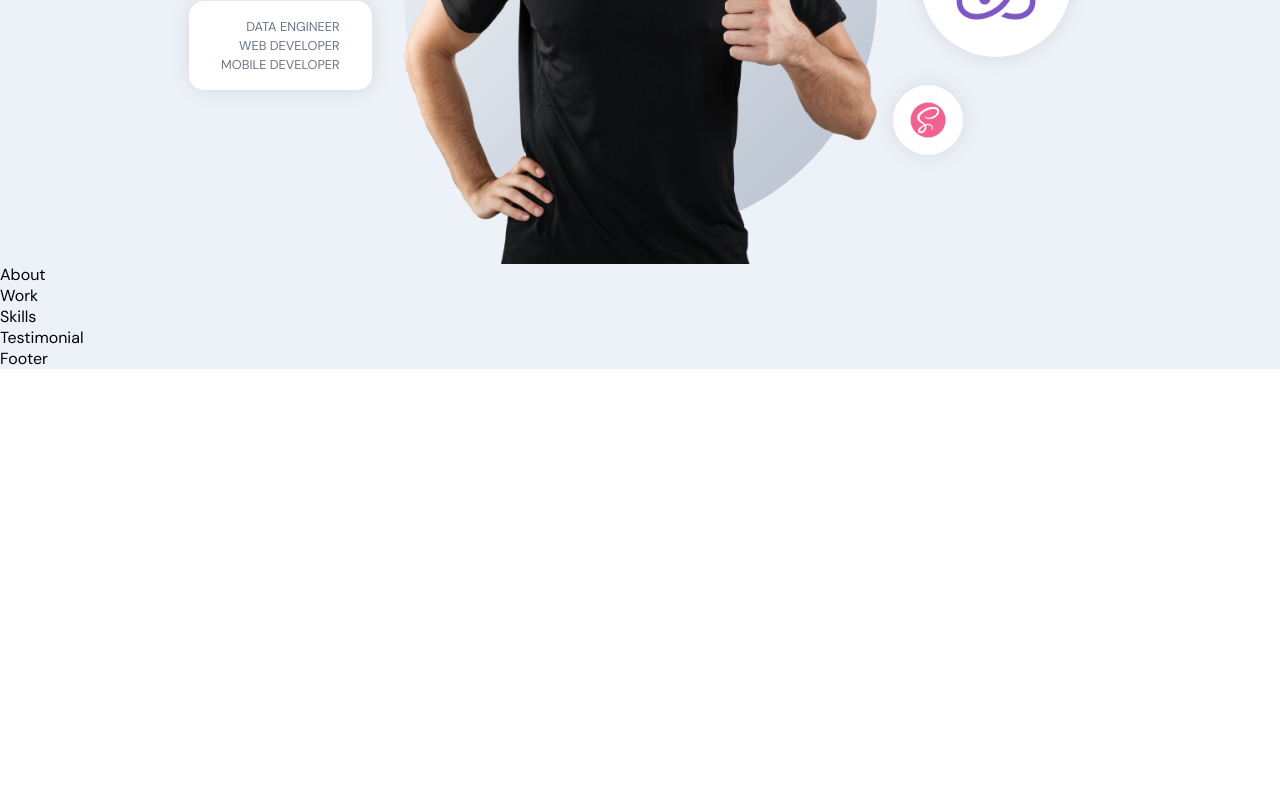
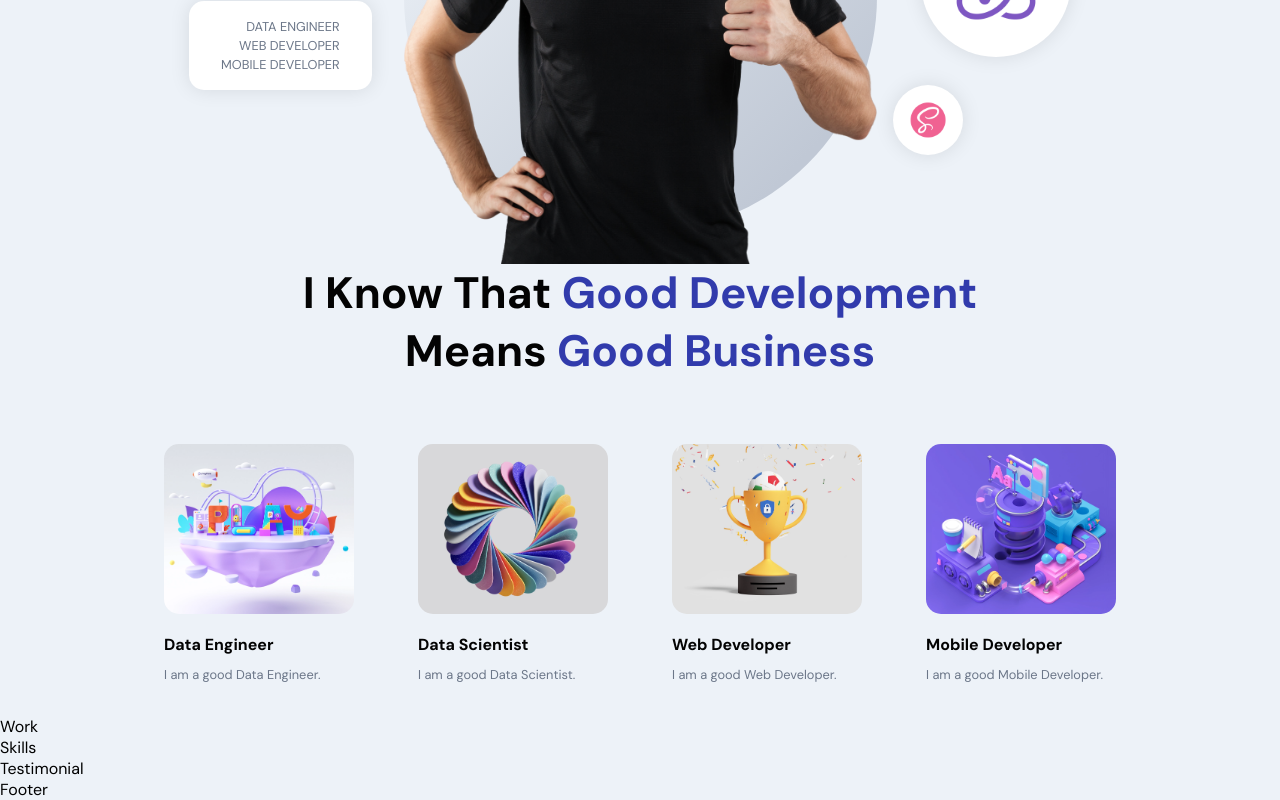
Before and after one commit to NicoSchultze/Personal-Portfolio, a React (Create React App) app in the folder frontend_react/: page / in a window 1280 px wide. Shown: the part 426-1226 px from the top of the page. Before the commit the page ends 800 px from the top, so only its background shows below. Built offline with nearby package versions, Linux system fonts and the light colour scheme.

Commit message:
add About component

```diff
--- a/frontend_react/src/container/About/About.jsx
+++ b/frontend_react/src/container/About/About.jsx
@@ -1,11 +1,37 @@
-import React from 'react'
+import React, { useState, useEffect } from 'react';
+import { motion } from 'framer-motion';
+import { images } from '../../constants';
+import './About.scss';
 
-import "./About.scss"
+const abouts = [
+  { title: "Data Engineer", description: "I am a good Data Engineer.", imgUrl: images.about01},
+  { title: "Data Scientist", description: "I am a good Data Scientist.", imgUrl: images.about02},
+  { title: "Web Developer", description: "I am a good Web Developer.", imgUrl: images.about03},
+  { title: "Mobile Developer", description: "I am a good Mobile Developer.", imgUrl: images.about04}
+]
 
 const About = () => {
   return (
-    <div>About</div>
-  )
-}
+    <>
+      <h2 className="head-text">I Know that <span>Good Development</span> <br />means  <span>Good Business</span></h2>
+
+      <div className="app__profiles">
+        {abouts.map((about, index) => (
+          <motion.div
+            whileInView={{ opacity: 1 }}
+            whileHover={{ scale: 1.1 }}
+            transition={{ duration: 0.5, type: 'tween' }}
+            className="app__profile-item"
+            key={about.title + index}
+          >
+            <img src={about.imgUrl} alt={about.title} />
+            <h2 className="bold-text" style={{ marginTop: 20 }}>{about.title}</h2>
+            <p className="p-text" style={{ marginTop: 10 }}>{about.description}</p>
+          </motion.div>
+        ))}
+      </div>
+    </>
+  );
+};
 
 export default About
--- a/frontend_react/src/container/About/About.scss
+++ b/frontend_react/src/container/About/About.scss
@@ -0,0 +1,38 @@
+.app__about {
+    flex: 1;
+    width: 100%;
+    flex-direction: column;
+  }
+
+  .app__profiles {
+    display: flex;
+    justify-content: center;
+    align-items: flex-start;
+    flex-wrap: wrap;
+    margin-top: 2rem;
+  }
+
+  .app__profile-item {
+    width: 190px;
+    display: flex;
+    justify-content: flex-start;
+    align-items: flex-start;
+    flex-direction: column;
+    margin: 2rem;
+
+    img {
+      width: 100%;
+      height: 170px;
+      border-radius: 15px;
+      object-fit: cover;
+    }
+
+    @media screen and (min-width: 2000px) {
+      width: 370px;
+      margin: 2rem 4rem;
+
+      img {
+        height: 320px;
+      }
+    }
+  }
```
